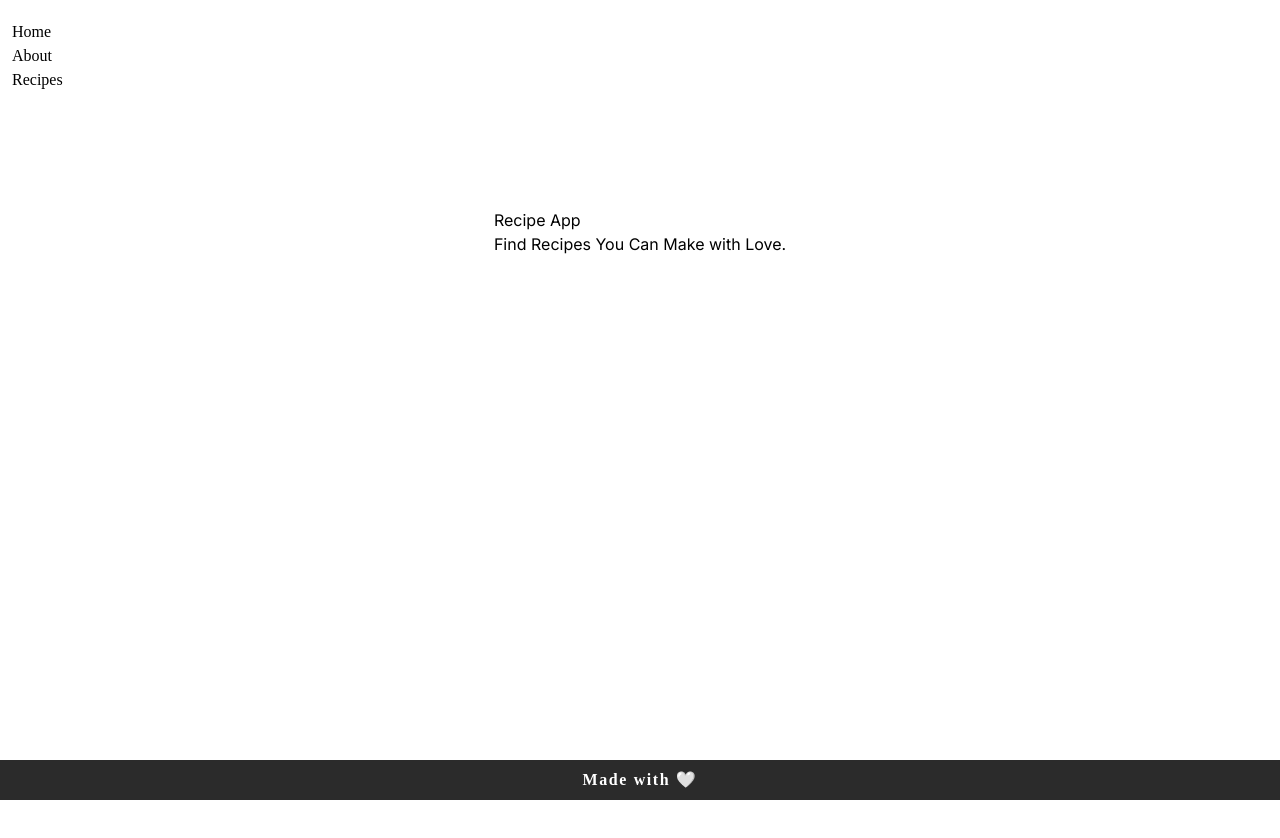
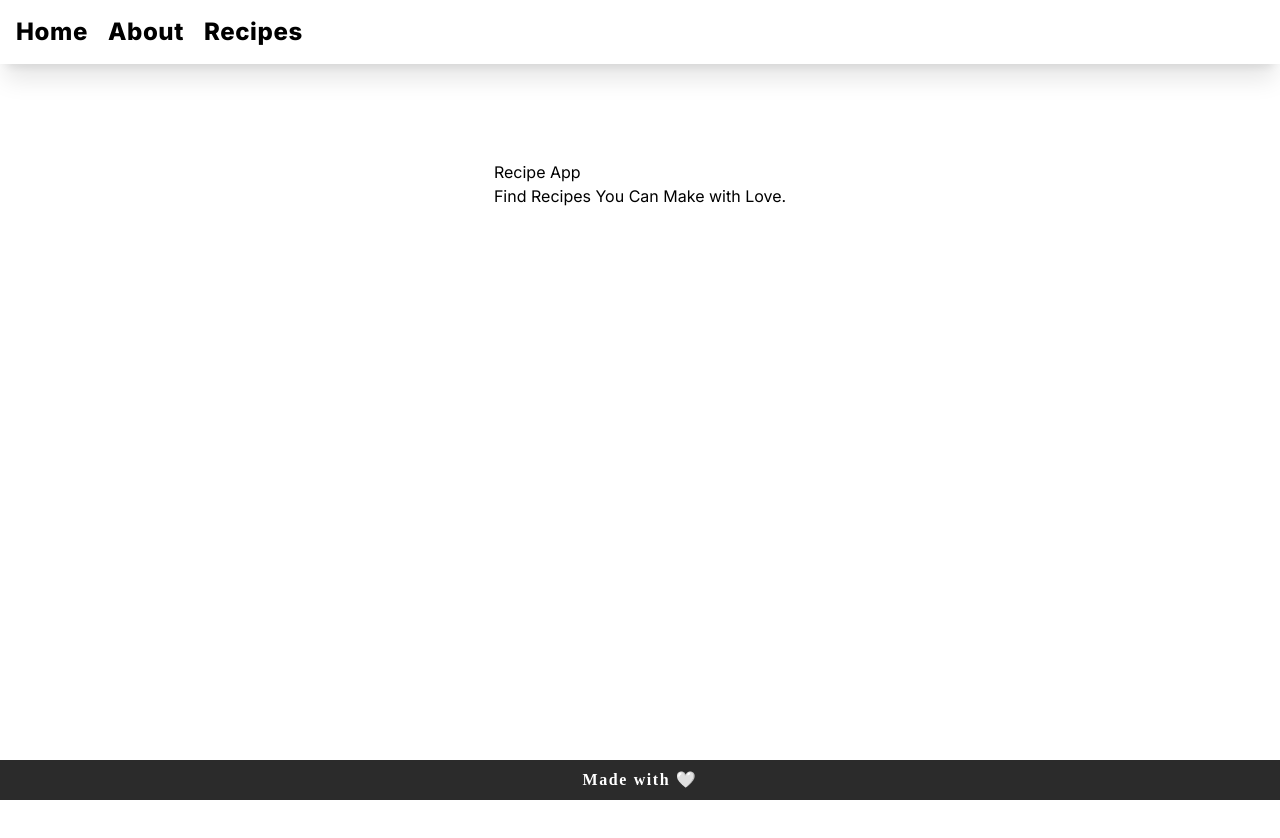
Before and after one commit to smith-carlicia/recipe-app, a Next.js app: page / in a window 1280 px wide. Shown: the top 838 px of the page. Built offline with nearby package versions, Linux system fonts and the light colour scheme.

Commit message:
updated nav

```diff
--- a/app/components/nav/nav.tsx
+++ b/app/components/nav/nav.tsx
@@ -4,32 +4,24 @@ import { usePathname } from 'next/navigation'
 import Link from 'next/link'
 
 export function Nav() {
-    const pathname = usePathname()
 
     return (
-        <nav className='pt-5 pb-5 pl-3 sticky top-0'>
-            <div className="bg-transparent list-none flex flex-row justify-content-start font-[europa] space-x-4">
+        <nav className='flex flex-row justify-content-start pt-4 pb-4 pl-3 sticky top-0 shadow-xl'>
+            <div className="bg-transparent list-none flex flex-row justify-content-start space-x-4">
                 <ul>
                     <li>
-                        <Link className={`link ${pathname === '/' ? 'active' : ''}`} href="/">
-                            Home
-                        </Link>
+                        <Link href="/" className='font-extrabold tracking-wide text-2xl no-underline ml-1 hover:underline decoration-4 underline-offset-4	'>Home</Link>
+
                     </li>
+                </ul>
+                <ul>
                     <li>
-                        <Link
-                            className={`link ${pathname === '/about' ? 'active' : ''}`}
-                            href="/about"
-                        >
-                            About
-                        </Link>
+                        <Link href="/pages/students" className='font-extrabold tracking-wide text-2xl no-underline ml-1 hover:underline decoration-4 underline-offset-4	'>About</Link>
                     </li>
+                </ul>
+                <ul>
                     <li>
-                        <Link
-                            className={`link ${pathname === '/recipes' ? 'active' : ''}`}
-                            href="/recipes"
-                        >
-                            Recipes
-                        </Link>
+                        <Link href="/pages/staff" className='font-extrabold tracking-wide text-2xl no-underline ml-1 hover:underline decoration-4 underline-offset-4'>Recipes</Link>
                     </li>
                 </ul>
             </div>
```
